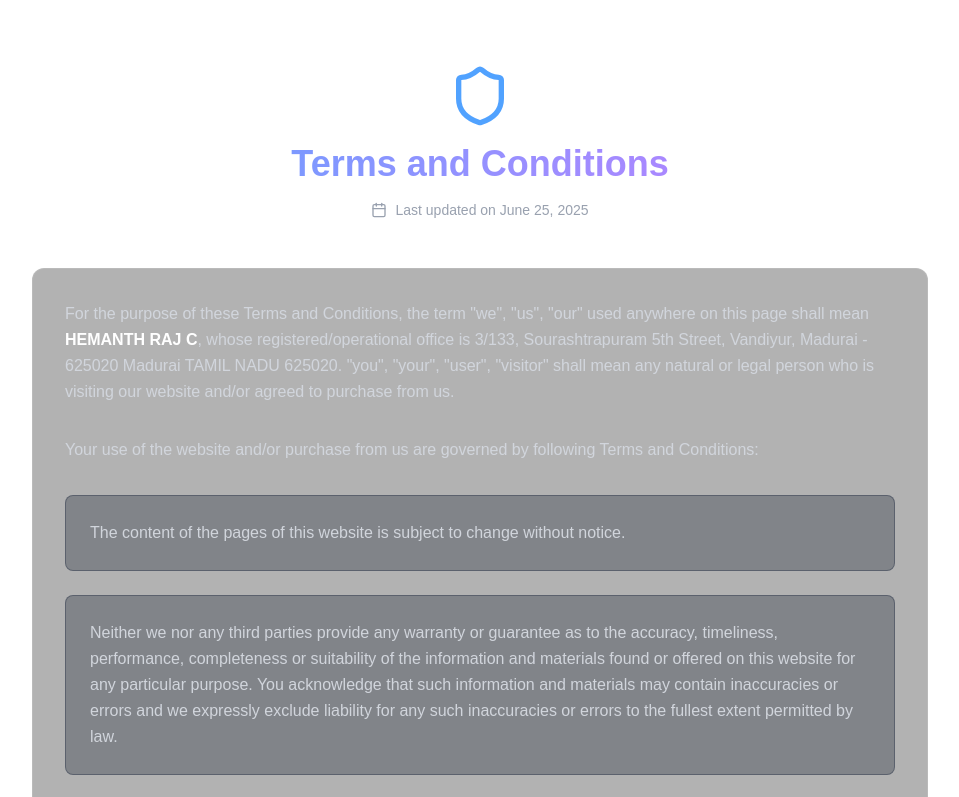
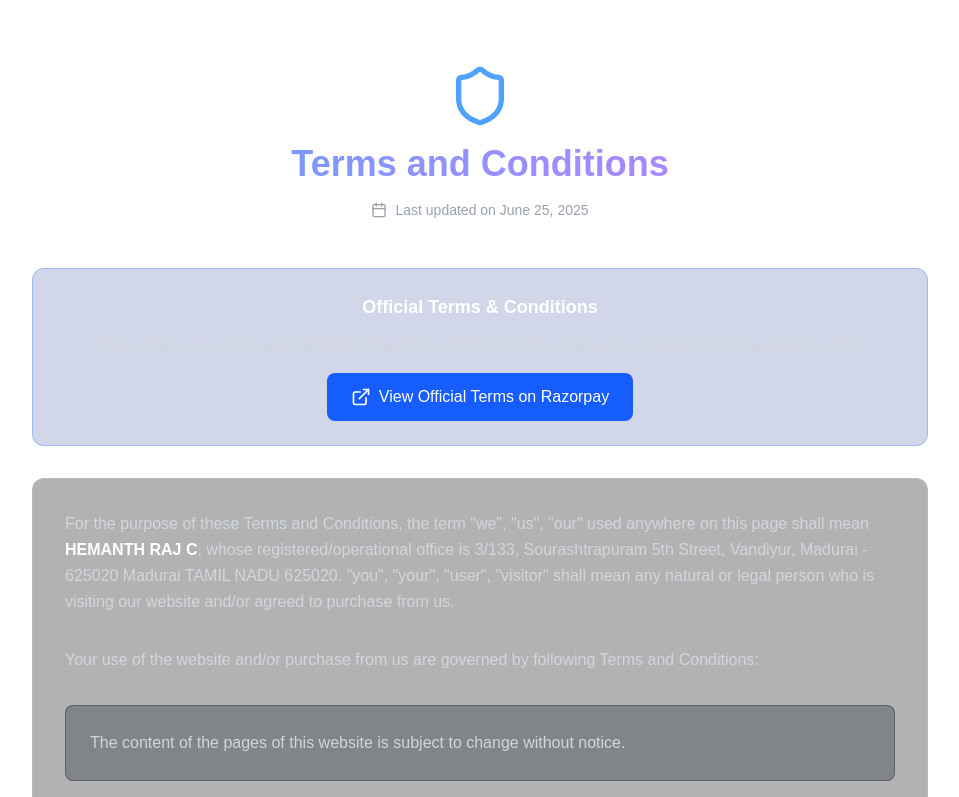
Before and after one commit to HemanthRaj0C/Socratic-Frontend, a Next.js app: page /terms in a window 1280 px wide. Shown: the top 797 px of the page, without its empty margins (160-1119 px from the left). Built offline with nearby package versions, Linux system fonts and the light colour scheme; no server answers.

Commit message:
[Add] PolicY

```diff
--- a/src/app/terms/page.tsx
+++ b/src/app/terms/page.tsx
@@ -2,7 +2,7 @@
 'use client';
 
 import PageLayout from '@/components/layout/PageLayout';
-import { Shield, Calendar, FileText, Phone, Mail, Lock, Users } from 'lucide-react';
+import { Shield, Calendar, FileText, Phone, Mail, Lock, Users, ExternalLink } from 'lucide-react';
 
 export default function TermsPage() {
   return (
@@ -19,6 +19,25 @@ export default function TermsPage() {
             <div className="flex items-center justify-center text-gray-400 text-sm">
               <Calendar className="w-4 h-4 mr-2" />
               Last updated on June 25, 2025
+            </div>
+          </div>
+
+          {/* Razorpay Terms Link */}
+          <div className="mb-8 text-center">
+            <div className="bg-blue-900/20 p-6 rounded-xl border border-blue-500/30">
+              <h3 className="text-lg font-semibold text-white mb-3">Official Terms & Conditions</h3>
+              <p className="text-gray-300 mb-4">
+                For the most up-to-date and legally binding terms and conditions, please visit our official Razorpay terms page.
+              </p>
+              <a
+                href="https://merchant.razorpay.com/policy/Q6ZFaYSG19DvEB/terms"
+                target="_blank"
+                rel="noopener noreferrer"
+                className="inline-flex items-center px-6 py-3 bg-blue-600 hover:bg-blue-700 text-white font-medium rounded-lg transition-colors duration-200"
+              >
+                <ExternalLink className="w-5 h-5 mr-2" />
+                View Official Terms on Razorpay
+              </a>
             </div>
           </div>
 
```
